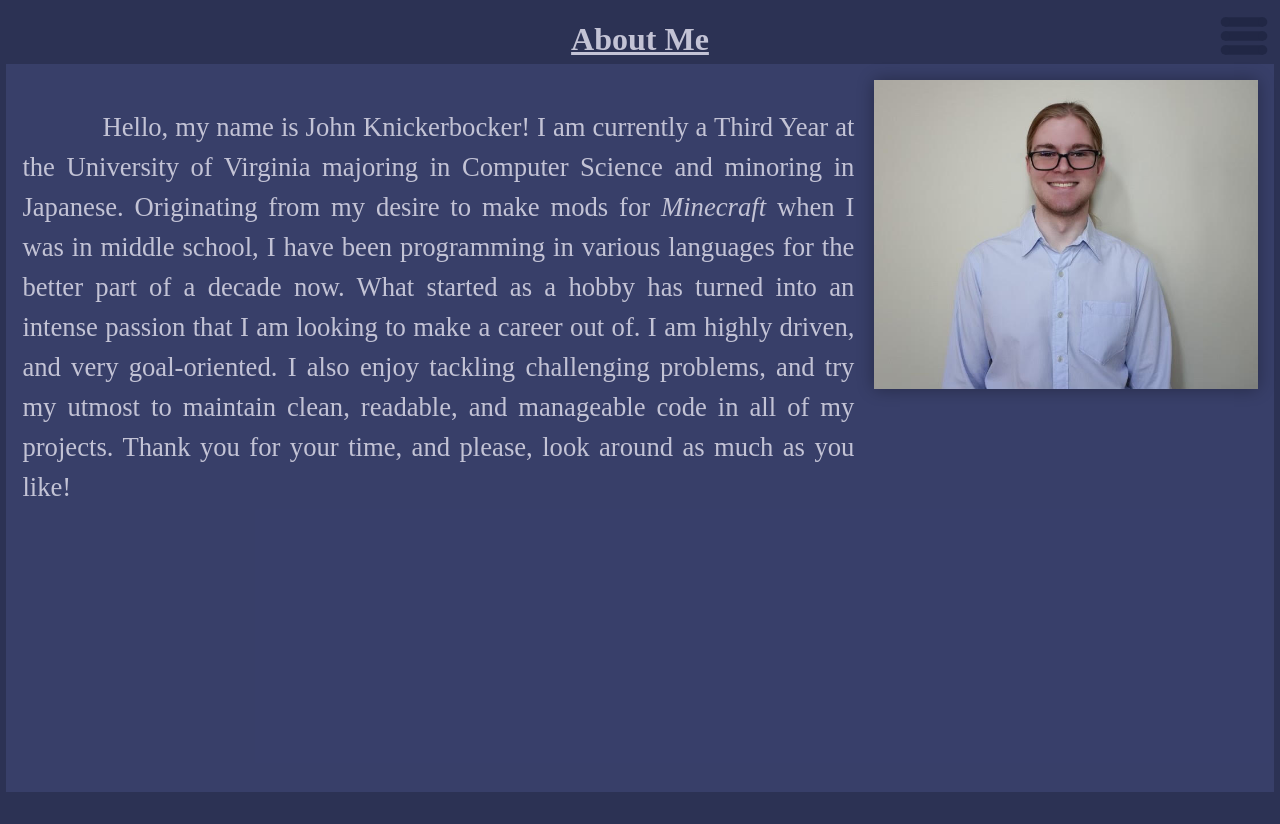
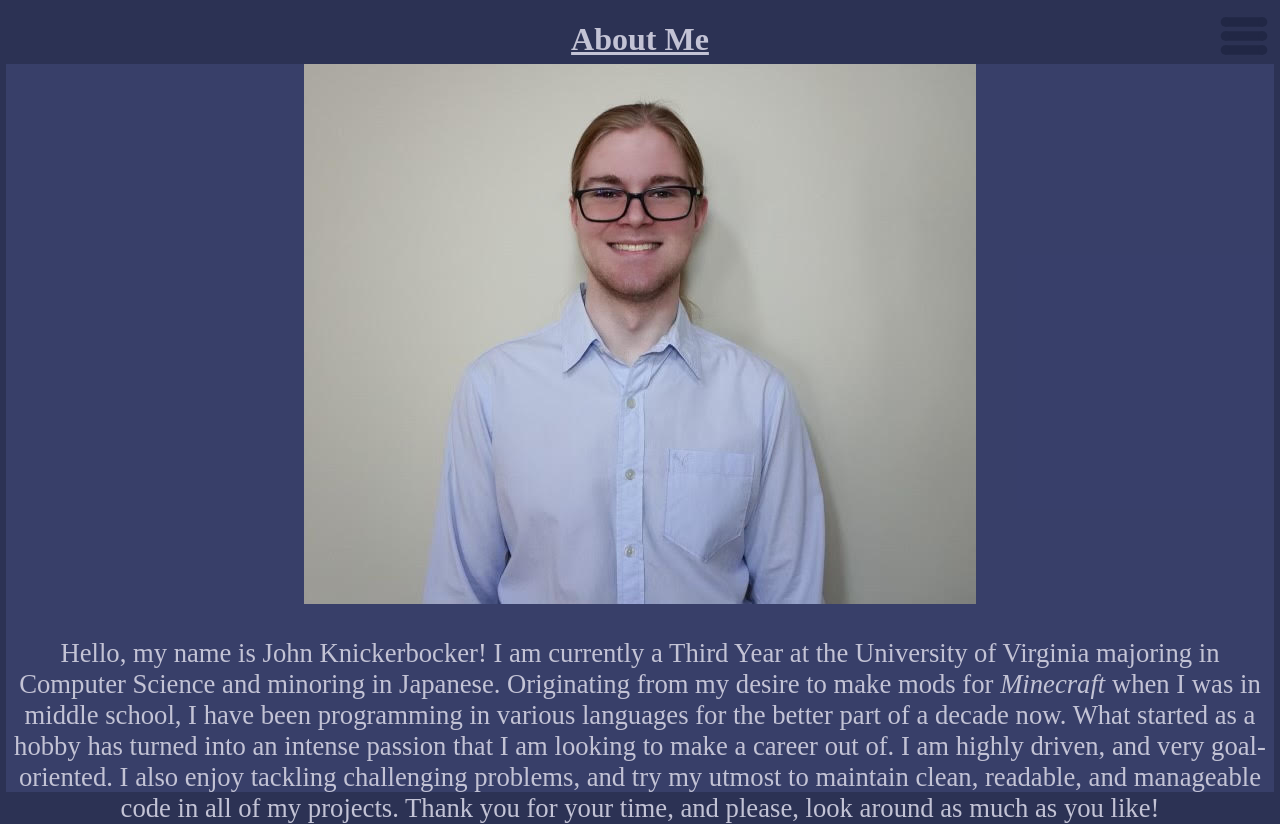
Before and after one commit to PokeMaster843/jknicker.github.io, a Vue app: page /about in a window 1280 px wide. Before the commit the page ends 800 px from the top, so only its background shows below. Built offline with nearby package versions, Linux system fonts and the light colour scheme.

Commit message:
fixed asset issues

```diff
--- a/index.html
+++ b/index.html
@@ -12,4 +12,8 @@
     <script type="module" src="./src/main.js"></script>
   </body>
   <link rel="stylesheet" type="text/css" href="./src/main.css">
+  <link rel="stylesheet" type="text/css" href="./src/home/home.css">
+  <link rel="stylesheet" type="text/css" href="./src/demos/demos.css">
+  <link rel="stylesheet" type="text/css" href="./src/motivation/motivation.css">
+  <link rel="stylesheet" type="text/css" href="./src/experience/experience.css">
 </html>
--- a/src/App.vue
+++ b/src/App.vue
@@ -7,7 +7,7 @@
     <!--
       menu icon
     -->
-    <li id="menuIcon"><object data="./src/assets/menu.svg"></object></li>
+    <li id="menuIcon"><object data="/menu.svg"></object></li>
 
     <!--
       page links
--- a/src/about/About.vue
+++ b/src/about/About.vue
@@ -14,7 +14,7 @@
 			page body container
 		-->
 		<div class="pageBody">
-			<img id="profile" src="../assets/job_profile.jpg">
+			<img id="profile" src="/job_profile.jpg">
 			<p id="aboutText">Hello, my name is John Knickerbocker! I am currently a Third Year at the University of Virginia
 			majoring in Computer Science and minoring in Japanese. Originating from my desire to make mods for <i>Minecraft</i>
 			when I was in middle school, I have been programming in various languages for the better part of a decade now.
@@ -27,5 +27,5 @@
 	<!--
 		page stylesheet
 	-->
-	<link rel="stylesheet" type="text/css" href="src/about/about.css">
+	<!--link rel="stylesheet" type="text/css" href="src/about/about.css"-->
 </template>
--- a/src/demos/Demos.vue
+++ b/src/demos/Demos.vue
@@ -151,7 +151,7 @@
 	<!--
 		page stylesheet
 	-->
-	<link rel="stylesheet" type="text/css" href="src/demos/demos.css">
+	<!--link rel="stylesheet" type="text/css" href="src/demos/demos.css"-->
 </template>
 <!--
 	page javascript
--- a/src/experience/Experience.vue
+++ b/src/experience/Experience.vue
@@ -112,7 +112,7 @@
 	<!--
 		page stylesheet
 	-->
-	<link rel="stylesheet" type="text/css" href="src/experience/experience.css">
+	<!--link rel="stylesheet" type="text/css" href="src/experience/experience.css"-->
 </template>
 <!--
 	page javascript
--- a/src/home/Home.vue
+++ b/src/home/Home.vue
@@ -17,5 +17,5 @@
 	<!--
 		page stylesheet
 	-->
-	<link rel="stylesheet" type="text/css" href="src/home/home.css">
+	<!--link rel="stylesheet" type="text/css" href="./src/home/home.css"-->
 </template>
--- a/src/motivation/Motivation.vue
+++ b/src/motivation/Motivation.vue
@@ -17,5 +17,5 @@
 	<!--
 		page stylesheet
 	-->
-	<link rel="stylesheet" type="text/css" href="src/motivation/motivation.css">
+	<!--link rel="stylesheet" type="text/css" href="src/motivation/motivation.css"-->
 </template>
--- a/vite.config.js
+++ b/vite.config.js
@@ -9,7 +9,7 @@ export default defineConfig({
   build: {
     rollupOptions: {
       external: [
-        fileURLToPath(new URL('src/assets/job_profile.jpg', import.meta.url))
+        fileURLToPath(new URL('./src/assets/job_profile.jpg', import.meta.url))
       ]
     },
   },
```
Also changed, not shown: public/job_profile.jpg (renamed from src/assets/job_profile.jpg), public/menu.svg (renamed from src/assets/menu.svg).
